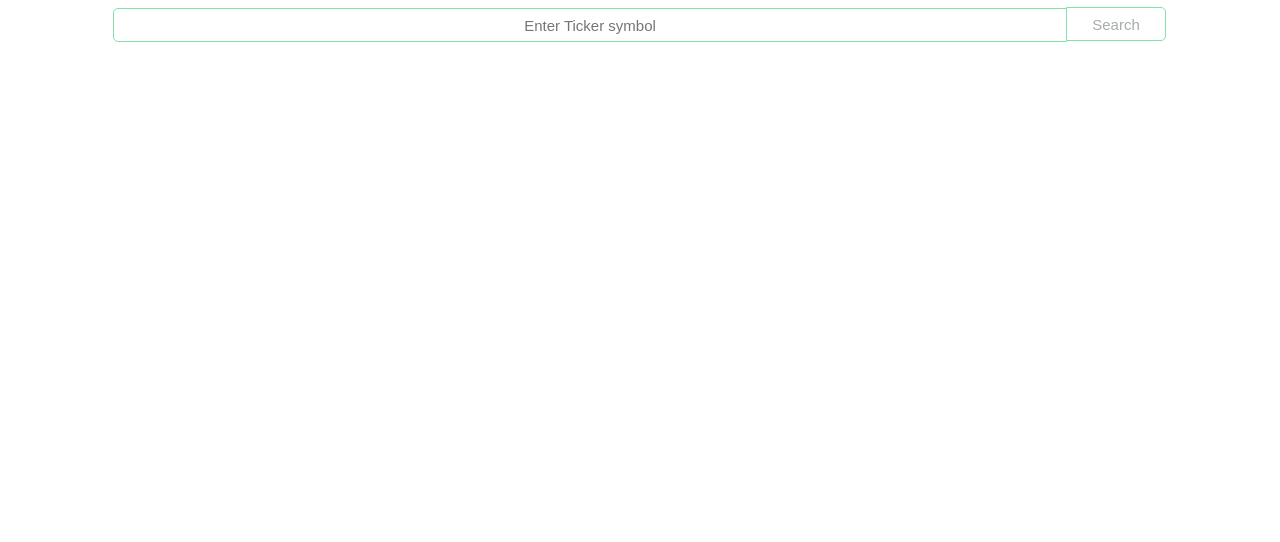
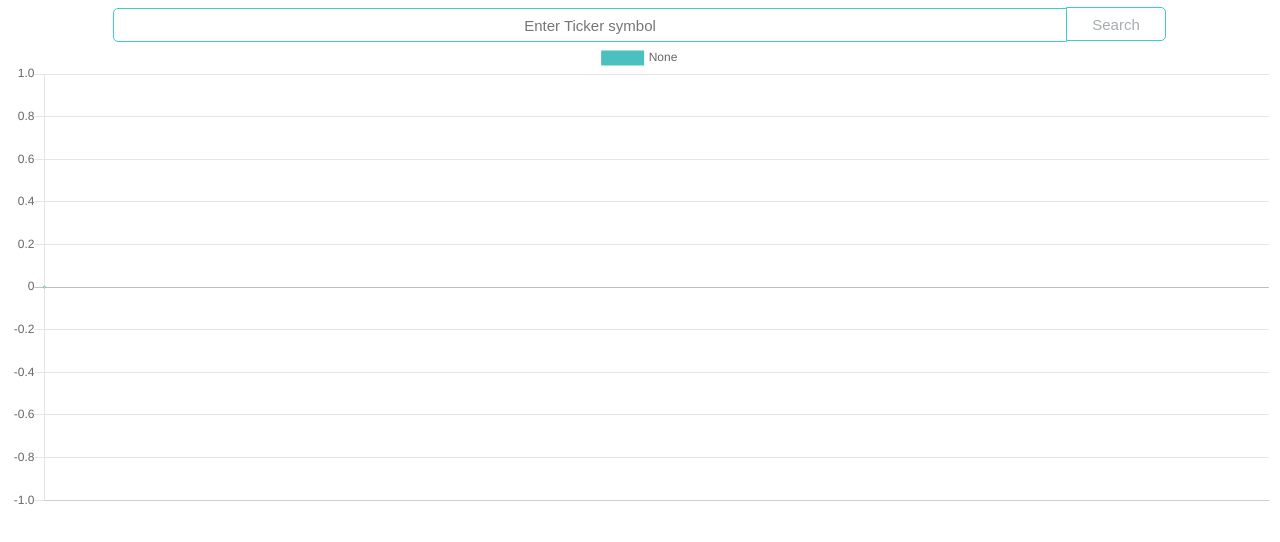
Before and after one commit to SimHuang/simstock, a React app: page / in a window 1280 px wide. Shown: the top 542 px of the page. Built offline with nearby package versions, Linux system fonts and the light colour scheme.

Commit message:
render chart data

```diff
--- a/src/components/LineChart.js
+++ b/src/components/LineChart.js
@@ -11,25 +11,53 @@ class LineChart extends Component {
         return false;
     }
 
+    //component will recieve the latest data
+    componentWillReceiveProps(nextProps) {
+        this.myChart.data.labels = nextProps.dateSet;
+        this.myChart.data.data = nextProps.valueSet;
+        this.myChart.update();
+    }
+
     componentDidMount() {
         let ctx = document.getElementById('stock-chart');
+
+        let valueSet = this.props.valueSet;
+        let dateSet = this.props.dateSet;
+        let ticker = this.props.ticker;
+        var data = {
+            labels: dateSet,
+            datasets: [
+                {
+                    label: ticker,
+                    fill: false,
+                    lineTension: 0.1,
+                    backgroundColor: "rgba(75,192,192,0.4)",
+                    borderColor: "rgba(75,192,192,1)",
+                    borderCapStyle: 'butt',
+                    borderDash: [],
+                    borderDashOffset: 0.0,
+                    borderJoinStyle: 'miter',
+                    pointBorderColor: "rgba(75,192,192,1)",
+                    pointBackgroundColor: "#fff",
+                    pointBorderWidth: 1,
+                    pointHoverRadius: 5,
+                    pointHoverBackgroundColor: "rgba(75,192,192,1)",
+                    pointHoverBorderColor: "rgba(220,220,220,1)",
+                    pointHoverBorderWidth: 2,
+                    pointRadius: 1,
+                    pointHitRadius: 10,
+                    data: valueSet,
+                    spanGaps: false,
+                }
+            ]
+        };
+
         // let ctx = this.refs.chart;
         if(ctx) {
-        var myChart = new Chart(ctx, {
-            type: 'bar',
-            data: {
-            labels: ["Red", "Blue", "Yellow"],
-            datasets: [{
-                label: '# of Likes',
-                data: [12, 19, 3],
-                backgroundColor: [
-                    'rgba(255, 99, 132, 0.2)',
-                    'rgba(54, 162, 235, 0.2)',
-                    'rgba(255, 206, 86, 0.2)'
-                ]
-                }]
-            }
-        });
+            this.myChart = new Chart(ctx, {
+                type: 'line',
+                data: data
+            });
         }
     }
 
@@ -42,7 +70,7 @@ class LineChart extends Component {
     render() {
         return (
             <div>
-                <canvas id="stock-chart" width={window.innerWidth} height={window.innerHeight * .65} ref="chart"></canvas>
+                <canvas id="stock-chart" width={window.innerWidth} height={window.innerHeight * .60} ref="chart"></canvas>
             </div>
         );
     }
--- a/src/components/StockChart.js
+++ b/src/components/StockChart.js
@@ -36,6 +36,7 @@ class StockChart extends Component {
                 priceToDate.date.push(dayPrice[0]);
                 priceToDate.price.push(dayPrice[1]);
             });
+            priceData = priceData.reverse();
             console.log(priceData);
             return priceData;
         }
@@ -44,30 +45,37 @@ class StockChart extends Component {
 
     render() {
         const meta = this.retrieveStockMetaData();
-        const priceData = this.retrieveStockPriceData();
-        let chartClass = meta ? 'chart-visible' : 'chart-hide';
+        const priceData = meta ? this.retrieveStockPriceData() : [[0,0]];   //initially empty array
 
+        //contains the array of date points
+        const dateSet = priceData.map((date) => {
+            return date[0];
+        })
+
+        //contains the array of price points
+        const valueSet = priceData.map((value) => {
+            return value[1];
+        })
         /*if no data initial render only */
         if(!meta) {
             return (
-                <div className={chartClass}>
-                    <LineChart />
+                <div>
+                    <LineChart dataSet={dateSet} valueSet={valueSet} ticker="None"/>
                 </div>
             )
         }
         console.log('price' + priceData.price);
         console.log(priceData.date);
         return (
-
             <div className="chart-container">
+                <h3>{meta.ticker}</h3>
+                <div className>
+                    <LineChart dateSet={dateSet} valueSet={valueSet} ticker={meta.ticker}/>
+                </div>
                 <div id="chart-meta">
-                    <div>Ticker: {meta.ticker}</div>
                     <div>Name: {meta.name}</div>
                     <div>Start Date: {meta.startDate}</div>
                     <div>End Date: {meta.endDate}</div>
-                </div>
-                <div className={chartClass}>
-                    <LineChart/>
                 </div>
             </div>
         )
--- a/style/style.css
+++ b/style/style.css
@@ -1,5 +1,5 @@
 body {
-    font-family: 'Franklin Gothic Medium', 'Arial Narrow', Arial, sans-serif
+    font-family: 'Franklin Gothic Medium', Arial, sans-serif
 }
 .search-container {
     text-align: center;
@@ -10,9 +10,9 @@ body {
     width: 75%;
     height: 30px;
     font-size: 15px;
-    border: 1px solid #82E0AA;
+    border: 1px solid #3ACFCF;
     border-radius: 5px 0 0 5px;
-    outline: #2ECC71;
+    outline: #3ACFCF;
 }
 
 .search-button {
@@ -24,14 +24,14 @@ body {
     font-size: 15px;
     color: #A6ACAF;
     background: #FFF;
-    border: 1px solid #82E0AA;
+    border: 1px solid #3ACFCF;
     border-radius: 0 5px 5px 0;
     cursor: pointer;
     outline: none;
 }
 
 .search-button:hover {
-    color:#58D68D;
+    color:#3ACFCF;
 }
 
 .chart-visible {
```
